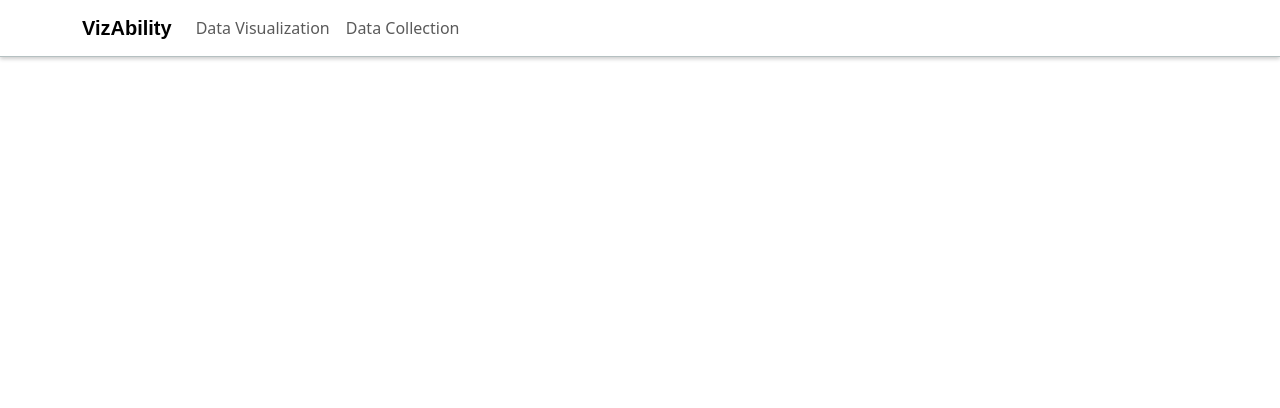
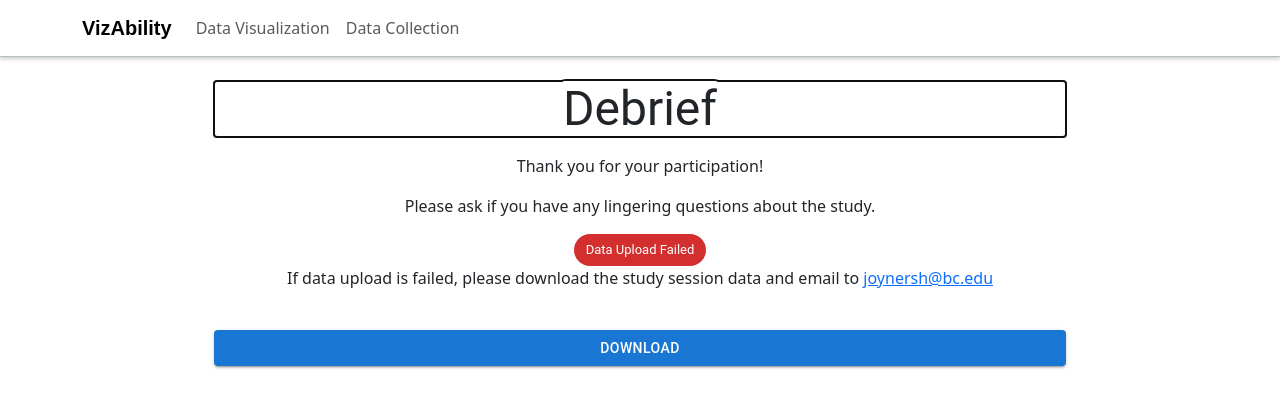
Before and after one commit to datawithinreach/vizability, a React (Create React App) app in the folder frontend/: page /VizAbility/data/debrief in a window 1280 px wide. Shown: the top 408 px of the page. Built offline with nearby package versions, Linux system fonts and the light colour scheme; no server answers.

Commit message:
added debrief

```diff
--- a/frontend/src/App.js
+++ b/frontend/src/App.js
@@ -12,6 +12,7 @@ import Tutorial from './pages/Tutorial.jsx';
 import Task from './pages/Task.jsx';
 import TaskSurvey from './pages/TaskSurvey.jsx';
 import PostSurvey from './pages/PostSurvey.jsx';
+import Debrief from './pages/Debrief.jsx';
 
 import NavBar from './components/NavBar';
 
@@ -34,6 +35,7 @@ function App() {
               <Route path="/VizAbility/data/task/:stage" element={<Task/>} />
               <Route path="/VizAbility/data/tasksurvey/:stage" element={<TaskSurvey/>} />
               <Route path="/VizAbility/data/postsurvey" element={<PostSurvey/>} />
+              <Route path="/VizAbility/data/debrief" element={<Debrief/>} />
           </Routes>
           </SessionProvider>
         </Router>
--- a/frontend/src/contexts/Session.jsx
+++ b/frontend/src/contexts/Session.jsx
@@ -164,6 +164,10 @@ export const SessionProvider = ({ children }) => {
     return session;
   };
   const uploadDataToCloud = async (filename, jsonDataStr) => {
+    console.log("in upload", filename, jsonDataStr)
+    if (!filename) {
+      return
+    }
     const storageRef = ref(storage, filename);
     // try {
     //   const docRef = await addDoc(collection(db, "sessions"), {PID:session.PID});
--- /dev/null
+++ b/frontend/src/pages/Debrief.jsx
@@ -0,0 +1,91 @@
+import React, { useState, useContext, useEffect, useRef } from "react";
+import {
+  Box,
+  Container,
+  Typography,
+  Button,
+  Chip,
+} from "@mui/material";
+
+import { SessionContext } from "../contexts/Session";
+
+function Debrief() {
+  //   const navigate = useNavigate();
+  const [status, setStatus] = useState(false);
+  const str = new Date().toISOString().slice(0, 19).replace("T", "-");
+  const { getSessionData, uploadDataToCloud } = useContext(SessionContext);
+  const focusEl = useRef(null);
+  useEffect(()=>{
+    focusEl.current.focus();
+  },[])
+
+  useEffect(() => {
+    const session = getSessionData();
+    if (session.PID===""){ //no
+        return;
+    }
+    console.log('session here', session)
+    const dataStr =
+      "data:text/json;charset=utf-8," +
+      encodeURIComponent(JSON.stringify(session));
+
+    uploadDataToCloud(`session/${session.PID}-report-${str}.json`, dataStr)
+    .then((snapshot) => {
+        console.log("Uploaded a data_url string!");
+        setStatus(true)
+    })
+    .catch((error) => {
+        setStatus(false);
+    });
+
+  }, []);
+  function handleDownload() {
+    const session = getSessionData();
+    console.log("session", session);
+    const dataStr =
+      "data:text/json;charset=utf-8," +
+      encodeURIComponent(JSON.stringify(session));
+    const dlAnchorElem = document.createElement("a");
+    dlAnchorElem.setAttribute("href", dataStr);
+    dlAnchorElem.setAttribute("download", `${session.PID}-report-${str}.json`);
+    dlAnchorElem.click();
+  }
+  return (
+      <Container maxWidth="md" m={5}>
+        <Typography mt={3} variant="h3" ref={focusEl} tabIndex={-1} gutterBottom>
+          Debrief
+        </Typography>
+        <p>Thank you for your participation!</p>
+        <p>Please ask if you have any lingering questions about the study. </p>
+        {status ? (
+          <Chip label="Data Upload Successful" color="success" />
+        ) : (
+          <Chip label="Data Upload Failed" color="error" />
+        )}
+        <p>
+          If data upload is failed, please download the study session data and
+          email to <a href="mailto:joynersh@bc.edu">joynersh@bc.edu</a>
+        </p>
+
+        <Box mt={5}>
+          {/* <FormHelperText id="my-helper-text">We'll never share your email.</FormHelperText> */}
+
+          <Box mt={5}>
+            <Button variant="contained" fullWidth onClick={handleDownload}>
+              Download
+            </Button>
+          </Box>
+        </Box>
+
+        {/* <InputLabel htmlFor="my-input">Participant Code</InputLabel> */}
+
+        {/* <FormControl>
+        <InputLabel htmlFor="my-input">Type Your Participant Code</InputLabel>
+        <Input id="my-input" aria-describedby="my-helper-text" />
+        <FormHelperText id="my-helper-text">If you don't know the code, please ask the experimenter.</FormHelperText>
+      </FormControl> */}
+      </Container>
+  );
+}
+
+export default Debrief;
--- a/frontend/src/pages/PostSurvey.jsx
+++ b/frontend/src/pages/PostSurvey.jsx
@@ -35,7 +35,7 @@ function PostSurvey() {
       questions
     );
     setPostSurvey(questions);
-    navigate("/debrief");
+    navigate("/VizAbility/data/debrief");
   }
   const focusEl = useRef(null);
   useEffect(()=>{
@@ -91,8 +91,6 @@ function PostSurvey() {
   }
 
   return (
-    <React.Fragment>
-      {/* {PID === '' && <Navigate to={baseURL} replace={true} />} */}
       <Container maxWidth="md" mt={5}>
         <Typography mt={3} variant="h3"  ref={focusEl} tabIndex={-1} gutterBottom>
           Post Study Survey
@@ -112,7 +110,6 @@ function PostSurvey() {
           </Button>
         </Box>
       </Container>
-    </React.Fragment>
   );
 }
 
```
